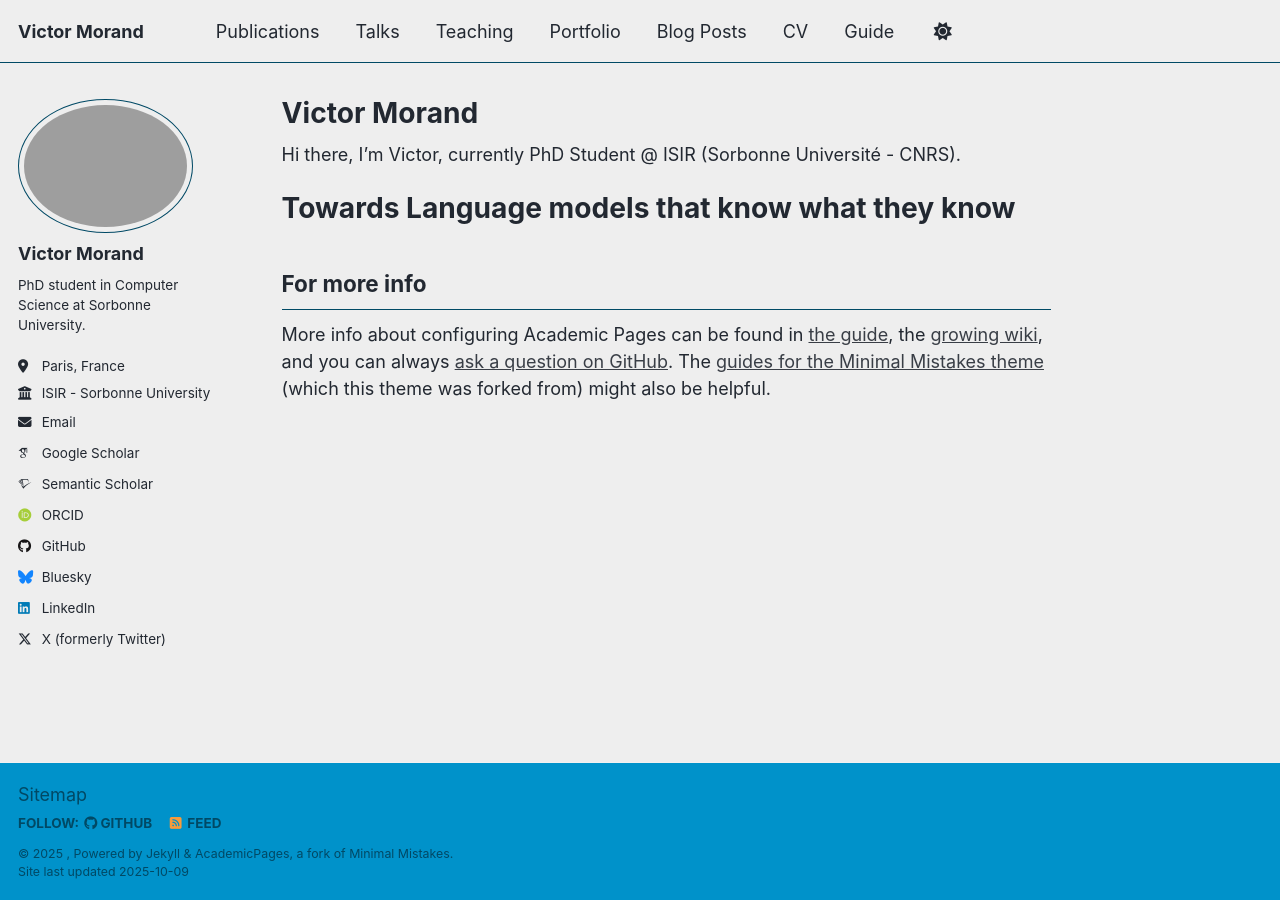
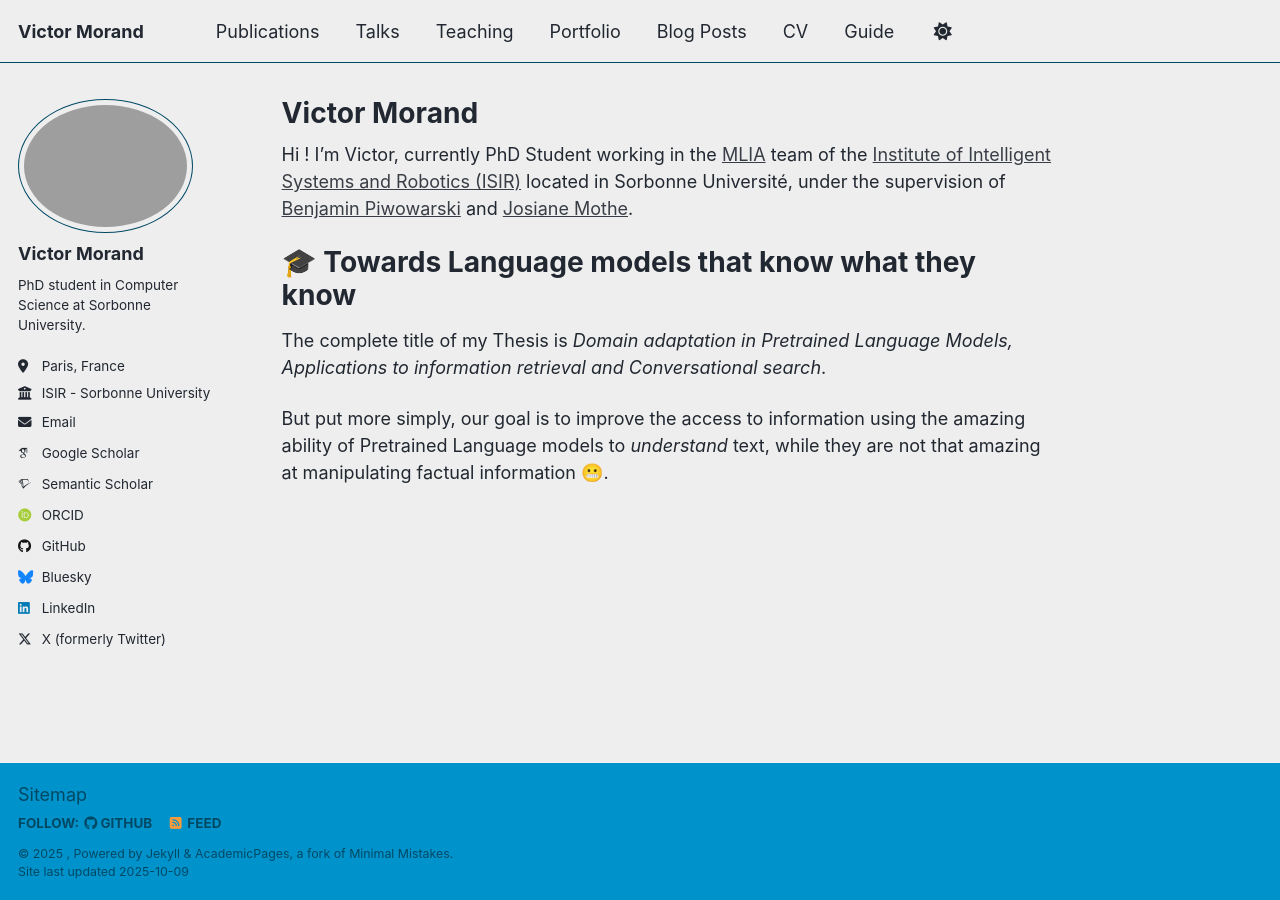
Before and after one commit to VictorMorand/VictorMorand.github.io, a Jekyll site: the page built from _pages/about.md, in a window 1280 px wide. Built offline with Jekyll 4.4.1, drawn with Linux system fonts in a browser that asks for light colours; some web fonts are replaced; a script that is not in the unit is left out.

Commit message:
Initial about page

```diff
--- a/_config.yml
+++ b/_config.yml
@@ -13,7 +13,7 @@ title                    : "Victor Morand"
 title_separator          : "-"
 name                     : &name " "
 description              : &description " "   # Update this with a general description of your site, this is the default if not overridden by a page
-url                      : https://academicpages.github.io # The base hostname & protocol for your site e.g. "https://[your GitHub username].github.io",
+url                      : https://victormorand.github.io # The base hostname & protocol for your site e.g. "https://[your GitHub username].github.io",
                                                            # or if you already have some other page hosted on Github then use "https://[your GitHub username].github.io/[Your Repo Name]"
 baseurl                  : "" # the subpath of your site, e.g. "/blog"
 repository               : "VictorMorand/VictorMorand.github.io"
--- a/_pages/about.md
+++ b/_pages/about.md
@@ -7,11 +7,12 @@ redirect_from:
   - /about.html
 ---
 
-Hi there, I'm Victor, currently PhD Student @ ISIR (Sorbonne Université - CNRS).
+Hi ! I'm Victor, currently PhD Student working in the [MLIA](https://www.isir.upmc.fr/equipes/mlia/) team of the [Institute of Intelligent Systems and Robotics (ISIR)](https://www.isir.upmc.fr/) located in Sorbonne Université, under the supervision of [Benjamin Piwowarski](https://www.piwowarski.fr) and [Josiane Mothe](https://www.linkedin.com/in/mothe-josiane-0a29186).
 
-Towards Language models that know what they know
+
+🎓 Towards Language models that know what they know
 ======
 
-For more info
-------
-More info about configuring Academic Pages can be found in [the guide](https://academicpages.github.io/markdown/), the [growing wiki](https://github.com/academicpages/academicpages.github.io/wiki), and you can always [ask a question on GitHub](https://github.com/academicpages/academicpages.github.io/discussions). The [guides for the Minimal Mistakes theme](https://mmistakes.github.io/minimal-mistakes/docs/configuration/) (which this theme was forked from) might also be helpful.
+The complete title of my Thesis is _Domain adaptation in Pretrained Language Models, Applications to information retrieval and Conversational search_.
+
+But put more simply, our goal is to improve the access to information using the amazing ability of Pretrained Language models to _understand_ text, while they are not that amazing at manipulating factual information 😬.
```
